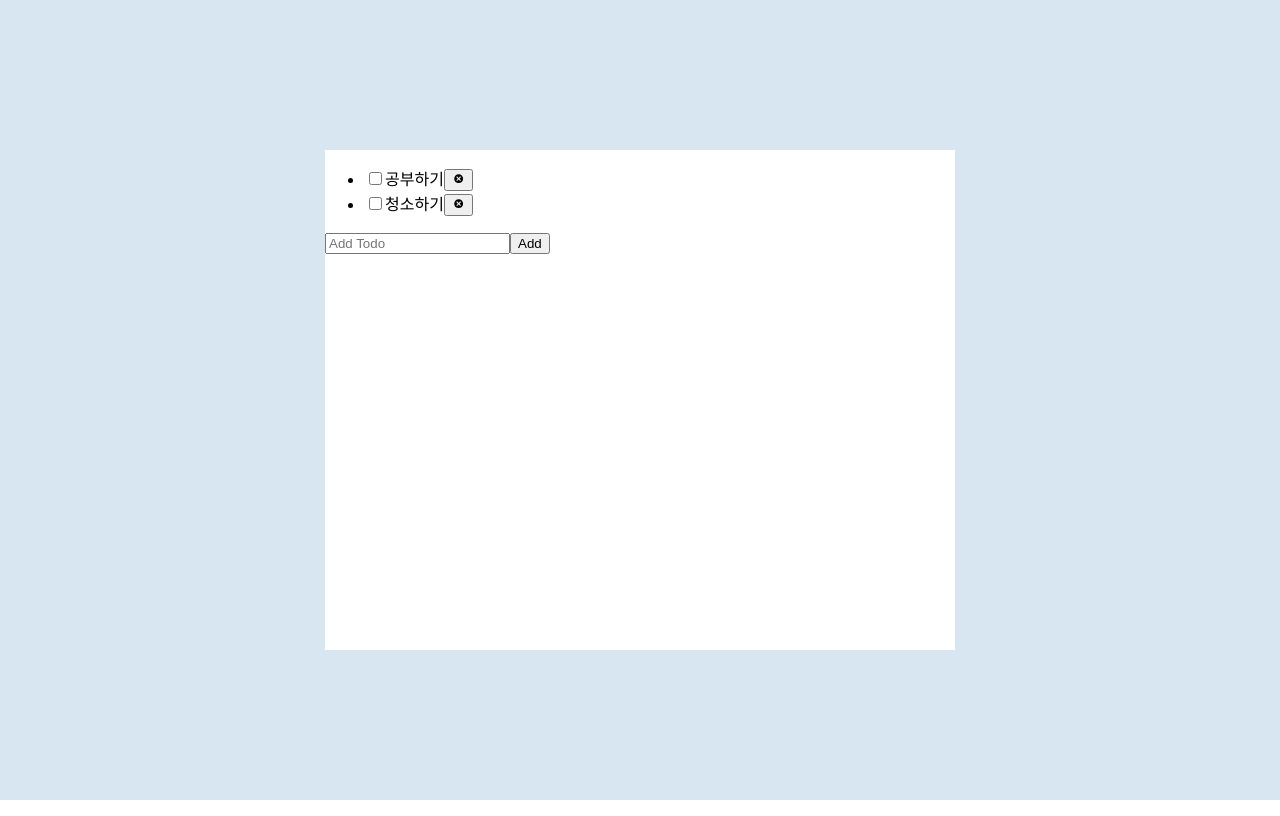
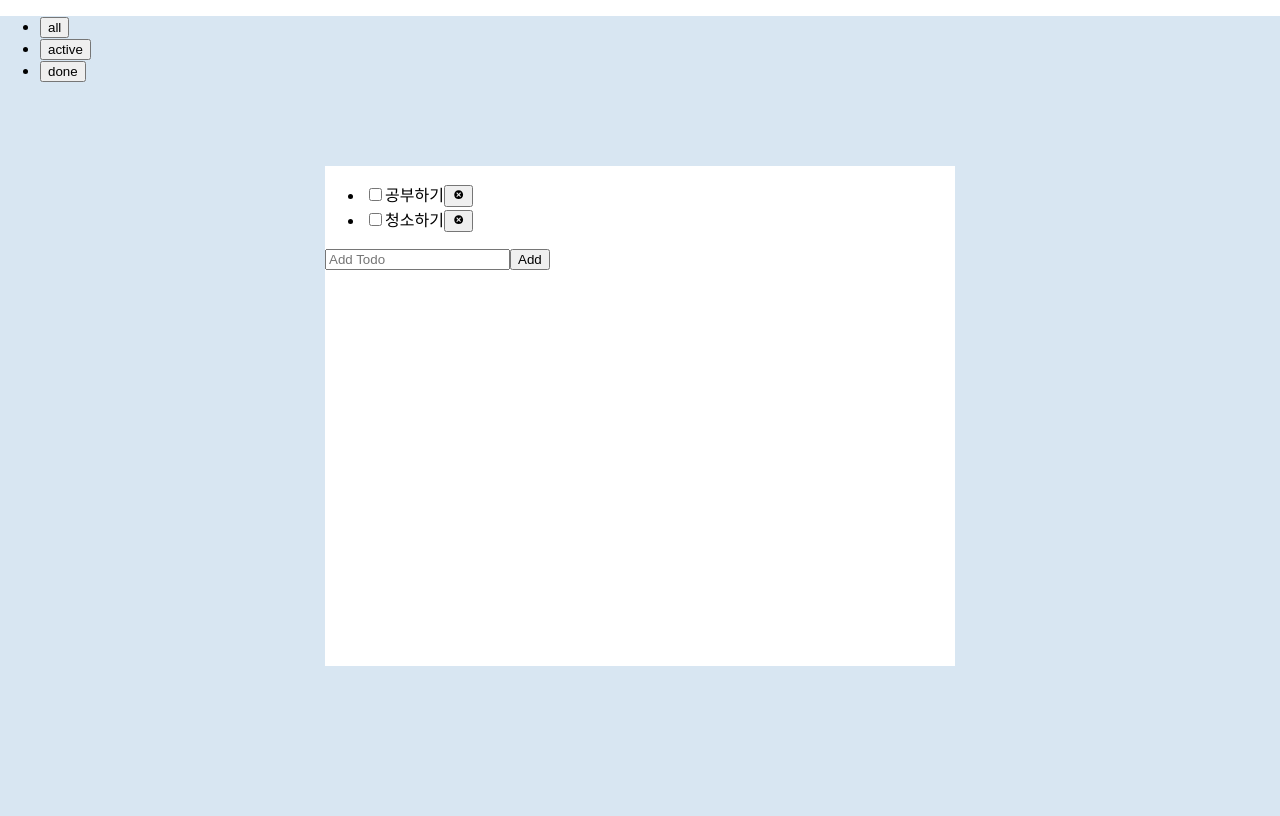
Before and after one commit to dazzel3/react-todo-dream-coding, a React (Create React App) app: page / in a window 1280 px wide. Built offline with nearby package versions, Linux system fonts and the light colour scheme.

Commit message:
feat: create Header for filtering

```diff
--- a/src/App.jsx
+++ b/src/App.jsx
@@ -1,11 +1,17 @@
-import React from 'react';
+import React, { useState } from 'react';
 import styles from './App.module.css';
 import TodoList from './components/TodoList/TodoList';
+import Header from './components/Header/Header';
+
+const filters = ['all', 'active', 'done'];
 
 export default function App() {
+  const [filter, setFilter] = useState(filters[0]);
+
   return (
     <div className={styles.bg}>
-      <TodoList />
+      <Header filters={filters} filter={filter} onChange={setFilter} />
+      <TodoList filter={filter} />
     </div>
   );
 }
--- /dev/null
+++ b/src/components/Header/Header.jsx
@@ -0,0 +1,15 @@
+import React from 'react';
+
+export default function Header({ filters, filter, onChange }) {
+  return (
+    <header>
+      <ul>
+        {filters.map((item, index) => (
+          <li key={index}>
+            <button onClick={() => onChange(item)}>{item}</button>
+          </li>
+        ))}
+      </ul>
+    </header>
+  );
+}
--- a/src/components/TodoList/TodoList.jsx
+++ b/src/components/TodoList/TodoList.jsx
@@ -3,7 +3,7 @@ import styles from './TodoList.module.css';
 import AddTodo from '../AddTodo/AddTodo';
 import Todo from '../Todo/Todo';
 
-export default function TodoList() {
+export default function TodoList({ filter }) {
   const [todos, setTodos] = useState([
     { id: '1', text: '공부하기', status: 'active' },
     { id: '2', text: '청소하기', status: 'active' },
@@ -15,11 +15,12 @@ export default function TodoList() {
   const handleChange = (todo) => {
     setTodos(todos.map((item) => (item.id === todo.id ? todo : item)));
   };
+  const filtered = getFilteredItems(todos, filter);
 
   return (
     <section className={styles.bg}>
       <ul>
-        {todos.map((item) => (
+        {filtered.map((item) => (
           <Todo
             key={item.id}
             todo={item}
@@ -32,3 +33,10 @@ export default function TodoList() {
     </section>
   );
 }
+
+function getFilteredItems(todos, filter) {
+  if (filter === 'all') {
+    return todos;
+  }
+  return todos.filter((item) => item.status === filter);
+}
```
